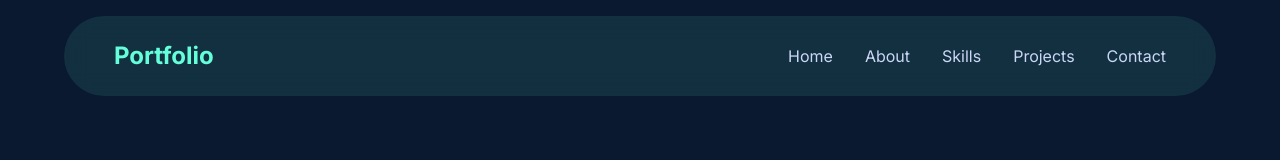
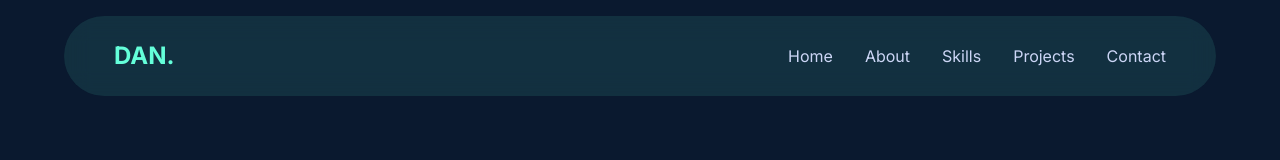
Before and after one commit to da-nn-yy/daniel-merga-portfolio-nextjs, a Next.js app: page / in a window 1280 px wide. Shown: the top 160 px of the page. Built offline with nearby package versions, Linux system fonts and the light colour scheme.

Commit message:
update: change navbar title from "Portfolio" to "DAN."

```diff
--- a/src/components/NavBar.tsx
+++ b/src/components/NavBar.tsx
@@ -20,7 +20,7 @@ const Navbar = () => {
           animate={{ x: 0, opacity: 1 }}
           className="text-2xl font-bold text-secondary"
         >
-          Portfolio
+          DAN.
         </motion.div>
 
          {/* for Desktopssssssssssssssssss nd PC */}
```
